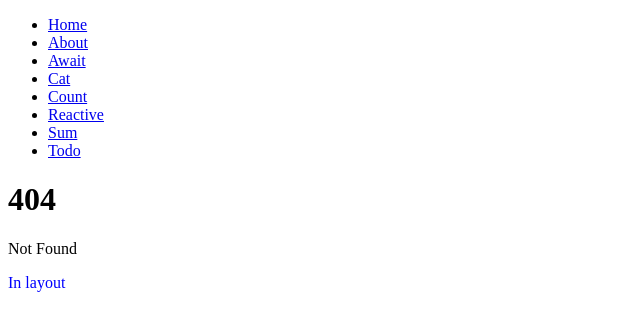
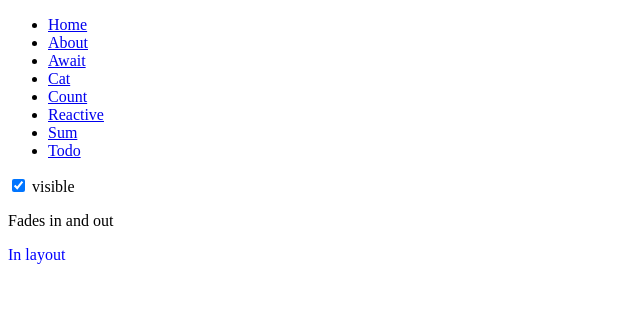
Before and after one commit to deozza/explo-frontend-sveltekit, a SvelteKit app: page /transition in a window 1280 px wide. Before the commit this address had no page. Shown: the top 330 px of the page, without its empty margins (0-640 px from the left). Built offline with nearby package versions, Linux system fonts and the light colour scheme.

Commit message:
Add fade transition to page component

```diff
--- /dev/null
+++ b/src/routes/transition/+page.svelte
@@ -0,0 +1,13 @@
+<script>
+	import { fade } from 'svelte/transition';
+	let visible = true;
+</script>
+
+<label>
+	<input type="checkbox" bind:checked={visible} />
+	visible
+</label>
+
+{#if visible}
+	<p transition:fade>Fades in and out</p>
+{/if}
```
